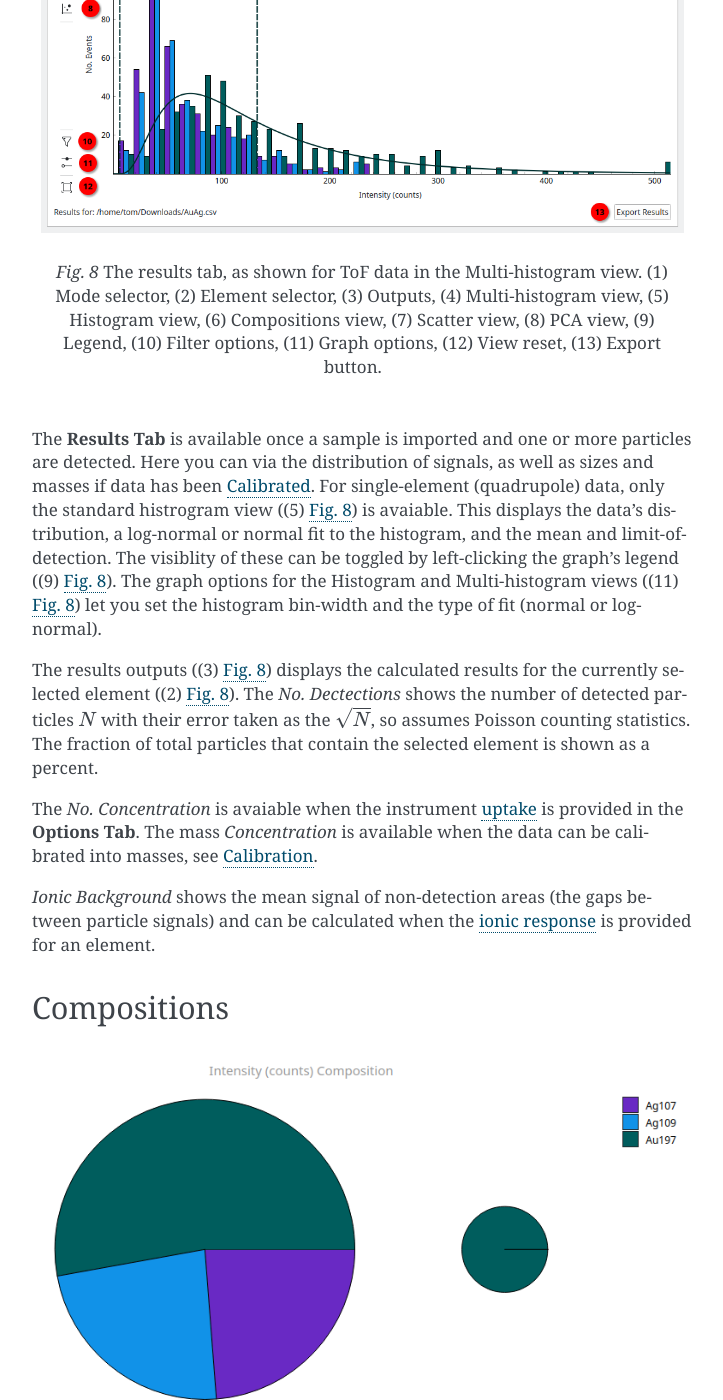
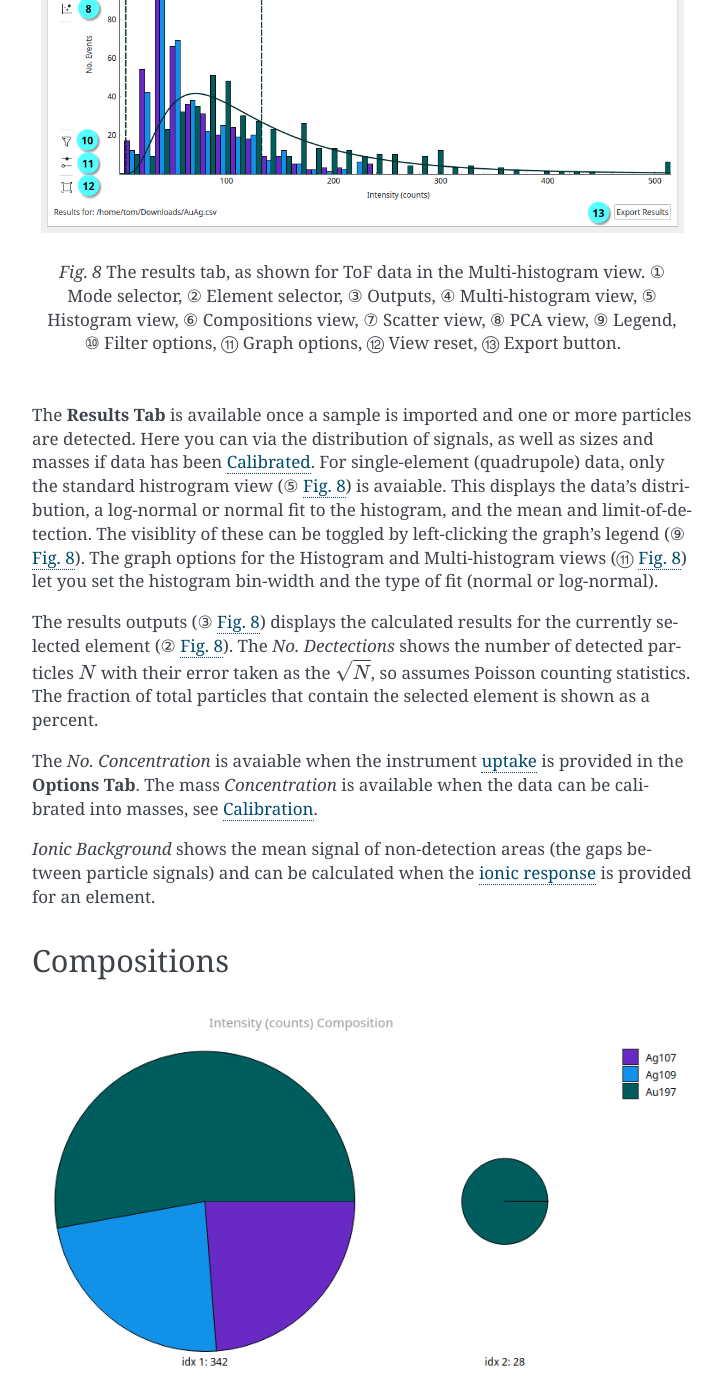
Before and after one commit to djdt/spcal, a Sphinx documentation site: the page built from docs/source/results.rst, in a window 1280 px wide and 1400 px high, scrolled down 386 px. Shown: the whole window, without its empty margins (388-1111 px from the left). Built offline with Sphinx 7.4.7, drawn with Linux system fonts in a browser that asks for light colours; some of the changed text lies outside the part shown.

Commit message:
nicer labelled image

```diff
--- a/docs/source/results.rst
+++ b/docs/source/results.rst
@@ -5,16 +5,16 @@ Processing Results
 .. figure:: images/tutorial_results_labeled.png
    :align: center
 
-   The results tab, as shown for ToF data in the Multi-histogram view. (1) Mode selector, (2) Element selector, (3) Outputs, (4) Multi-histogram view, (5) Histogram view, (6) Compositions view, (7) Scatter view, (8) PCA view, (9) Legend, (10) Filter options, (11) Graph options, (12) View reset, (13) Export button.
+   The results tab, as shown for ToF data in the Multi-histogram view. |c1| Mode selector, |c2| Element selector, |c3| Outputs, |c4| Multi-histogram view, |c5| Histogram view, |c6| Compositions view, |c7| Scatter view, |c8| PCA view, |c9| Legend, |c10| Filter options, |c11| Graph options, |c12| View reset, |c13| Export button.
 
 The **Results Tab** is available once a sample is imported and one or more particles are detected.
 Here you can via the distribution of signals, as well as sizes and masses if data has been :doc:`Calibrated <calibration>`.
-For single-element (quadrupole) data, only the standard histrogram view ((5) :numref:`results label`) is avaiable.
+For single-element (quadrupole) data, only the standard histrogram view (|c5| :numref:`results label`) is avaiable.
 This displays the data's distribution, a log-normal or normal fit to the histogram, and the mean and limit-of-detection.
-The visiblity of these can be toggled by left-clicking the graph's legend ((9) :numref:`results label`).
-The graph options for the Histogram and Multi-histogram views ((11) :numref:`results label`) let you set the histogram bin-width and the type of fit (normal or log-normal).
+The visiblity of these can be toggled by left-clicking the graph's legend (|c9| :numref:`results label`).
+The graph options for the Histogram and Multi-histogram views (|c11| :numref:`results label`) let you set the histogram bin-width and the type of fit (normal or log-normal).
 
-The results outputs ((3) :numref:`results label`) displays the calculated results for the currently selected element ((2) :numref:`results label`).
+The results outputs (|c3| :numref:`results label`) displays the calculated results for the currently selected element (|c2| :numref:`results label`).
 The *No. Dectections* shows the number of detected particles :math:`N` with their error taken as the :math:`\sqrt{N}`, so assumes Poisson counting statistics.
 The fraction of total particles that contain the selected element is shown as a percent.
 
@@ -33,9 +33,9 @@ Compositions
 
    Results of hierarchical agglomerative clustering. The cluster index and size are shown below each cluster result.
 
-The per-particle elemental composition can be calculated using spICP-ToF data and then displayed as a pir or bar chart using the Composition view ((6) :numref:`results label`).
+The per-particle elemental composition can be calculated using spICP-ToF data and then displayed as a pir or bar chart using the Composition view (|c6| :numref:`results label`).
 Particle compostions are clustered using heirachcal-agglomerative clustering [1]_ and displayed (:numref:`results composition`).
-The graph options ((11) :numref:`results label`) let you set the *Distance threshold*, *Minimum cluster size* and *Display mode* (bar or pie) for the clustering.
+The graph options (|c11| :numref:`results label`) let you set the *Distance threshold*, *Minimum cluster size* and *Display mode* (bar or pie) for the clustering.
 The *Distance threshold* sets the minimum distance to merge clusters, while the *Minimum cluster size* controls the smallest cluster to show (e.g. to prevent single-particle clusters).
 The size of each cluster (number of particles) and index for filtering is shown below.
 
@@ -51,7 +51,7 @@ Filtering
    Additionally, data can be filtered using the cluster index following hierarchical agglomerative clustering.
 
 
-The **Filtering Dialog** ((10) :numref:`results label`) can be used to select particles with certain characteristcs.
+The **Filtering Dialog** (|c10| :numref:`results label`) can be used to select particles with certain characteristcs.
 Particles can be selected based on their signal, mass or size for one or more elements, using boolean (AND, OR) operations.
 The example in :numref:`results filter` uses the boolean AND of the two silver isotopes, 107 and 109, with signals greater than 0 counts.
 This filters particle detections and results to only those that contain both silver isotopes.
@@ -63,8 +63,21 @@ This filters particle detections and results to only those that contain both sil
    Data before and after filtering particles containing Au197 > 100 counts.
    Filtered particles are shown in grey.
 
-The Histogram views ((4, 5) :numref:`results label`) and Scatter view ((7) :numref:`results label`) can show filtered detections in grey, as in :numref:`results filtered`.
-This is done by selecting *Draw filtered detections* in the graph options ((11) :numref:`results label`) for the relevant view.
+The Histogram views (|c4|, |c5| :numref:`results label`) and Scatter view (|c7| :numref:`results label`) can show filtered detections in grey, as in :numref:`results filtered`.
+This is done by selecting *Draw filtered detections* in the graph options (|c11| :numref:`results label`) for the relevant view.
 
+.. [1] Tharaud, M.; Schlatt, L.; Shaw, P.; Benedetti, M. F. Nanoparticle Identification Using Single Particle ICP-ToF-MS Acquisition Coupled to Cluster Analysis. From Engineered to Natural Nanoparticles. J. Anal. At. Spectrom. 2022, 37 |c10|, 2042–2052. https://doi.org/10.1039/D2JA00116K.
 
-.. [1] Tharaud, M.; Schlatt, L.; Shaw, P.; Benedetti, M. F. Nanoparticle Identification Using Single Particle ICP-ToF-MS Acquisition Coupled to Cluster Analysis. From Engineered to Natural Nanoparticles. J. Anal. At. Spectrom. 2022, 37 (10), 2042–2052. https://doi.org/10.1039/D2JA00116K.
+.. |c1| unicode:: U+2460
+.. |c2| unicode:: U+2461
+.. |c3| unicode:: U+2462
+.. |c4| unicode:: U+2463
+.. |c5| unicode:: U+2464
+.. |c6| unicode:: U+2465
+.. |c7| unicode:: U+2466
+.. |c8| unicode:: U+2467
+.. |c9| unicode:: U+2468
+.. |c10| unicode:: U+2469
+.. |c11| unicode:: U+246A
+.. |c12| unicode:: U+246B
+.. |c13| unicode:: U+246C
```
Also changed, not shown: docs/source/images/tutorial_results_labeled.png.
